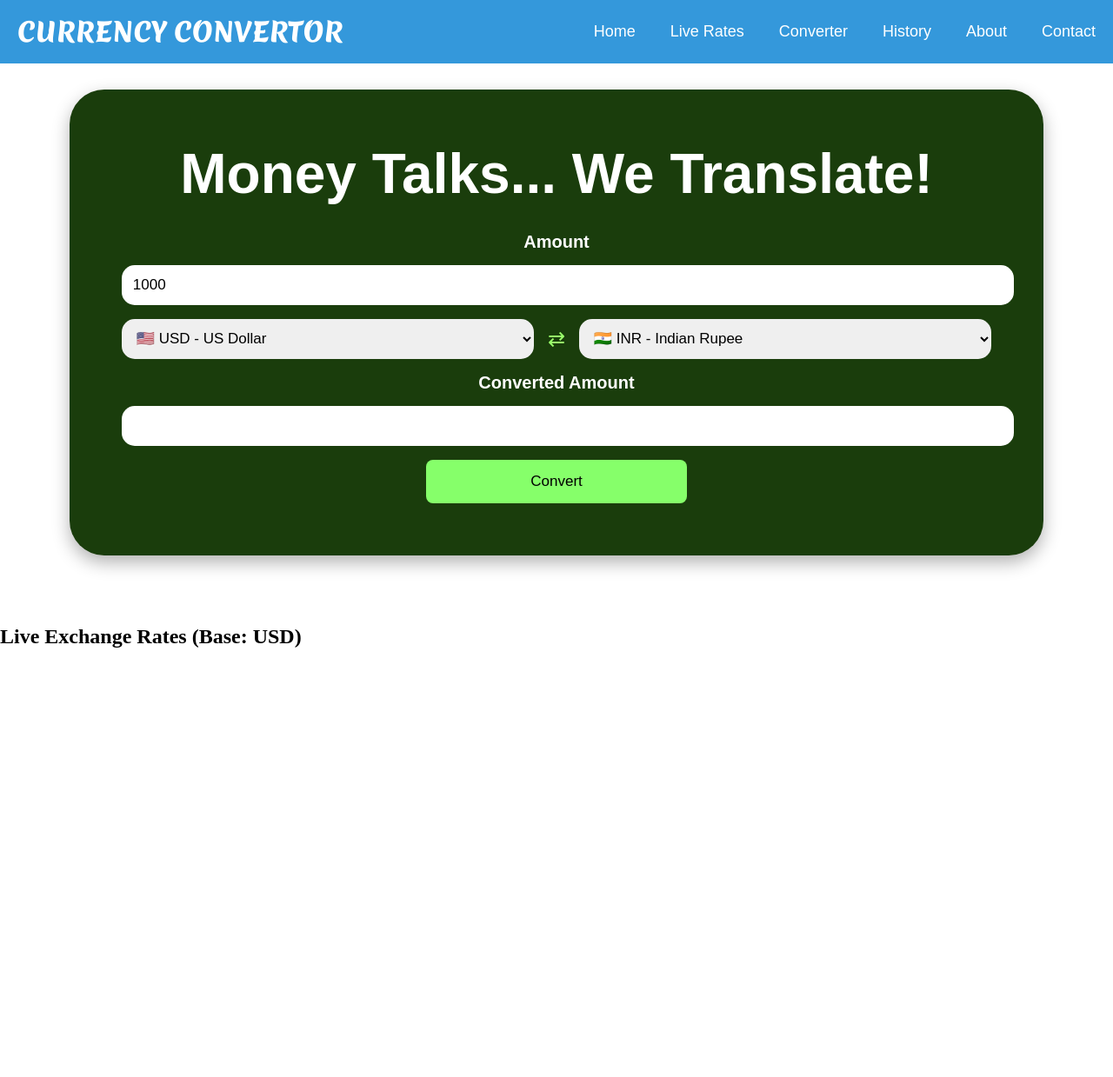
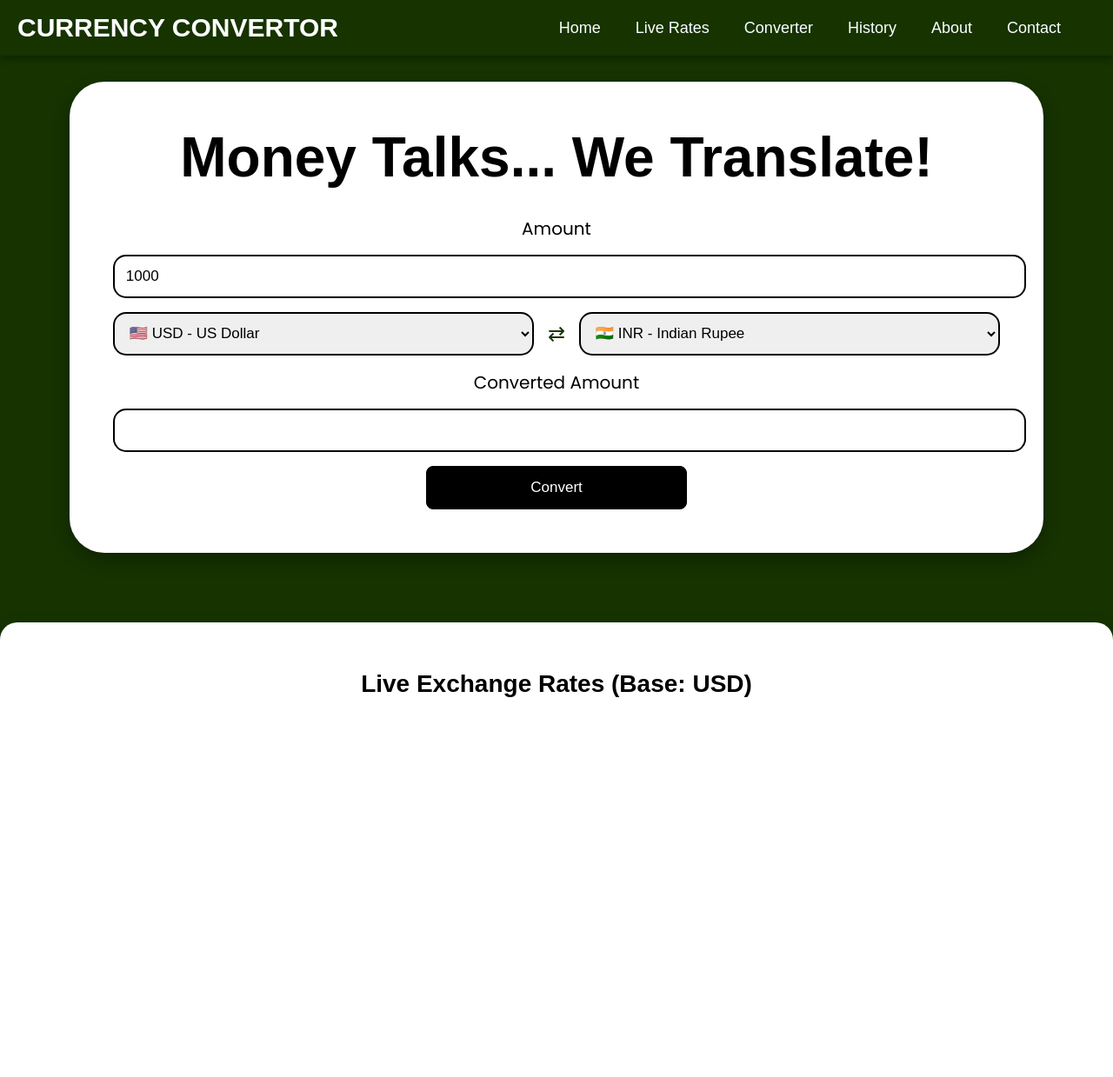
Before and after one commit to AyanNaskar08/Currency-Convertor-Website, a plain HTML site: page index.html in a window 1280 px wide. Shown: the top 1239 px of the page at 87% size. Before the commit the page ends 900 px from the top, so only its background shows below. Drawn offline with nearby package versions, Linux system fonts and the light colour scheme; no server answers; a web font is replaced by a local one.

Commit message:
Update style.css

```diff
--- a/style.css
+++ b/style.css
@@ -1,30 +1,32 @@
 @import url('https://fonts.googleapis.com/css2?family=Akaya+Kanadaka&family=Atma:wght@300;400;500;600;700&family=Barriecito&family=Cal+Sans&family=DM+Serif+Text:ital@0;1&family=Henny+Penny&family=IBM+Plex+Sans:wdth,wght@90,100&family=Merienda:wght@300..900&family=Montserrat:ital,wght@0,100..900;1,100..900&family=Open+Sans:ital,wght@0,300..800;1,300..800&family=Poppins:ital,wght@0,100;0,200;0,300;0,400;0,500;0,600;0,700;0,800;0,900;1,100;1,200;1,300;1,400;1,500;1,600;1,700;1,800;1,900&family=Roboto:ital,wght@0,100..900;1,100..900&family=Share+Tech&family=Source+Sans+3:ital,wght@0,200..900;1,200..900&family=WDXL+Lubrifont+TC&display=swap');
 @import url('https://fonts.googleapis.com/css2?family=Akaya+Kanadaka&family=Atma:wght@300;400;500;600;700&family=Barriecito&family=Cal+Sans&family=DM+Serif+Text:ital@0;1&family=Funnel+Display:wght@300..800&family=Henny+Penny&family=IBM+Plex+Sans:wdth,wght@90,100&family=Merienda:wght@300..900&family=Montserrat:ital,wght@0,100..900;1,100..900&family=Open+Sans:ital,wght@0,300..800;1,300..800&family=Poppins:ital,wght@0,100;0,200;0,300;0,400;0,500;0,600;0,700;0,800;0,900;1,100;1,200;1,300;1,400;1,500;1,600;1,700;1,800;1,900&family=Roboto:ital,wght@0,100..900;1,100..900&family=Share+Tech&family=Source+Sans+3:ital,wght@0,200..900;1,200..900&family=WDXL+Lubrifont+TC&display=swap');
 @import url('https://fonts.googleapis.com/css2?family=Funnel+Display:wght@300..800&display=swap');
-
-
 *{
     margin: 0;
     padding: 0;
 }
 
+body{
+  background-color:	#163300;
+}
 
 /* Navbar Styles */
 .navbar {
   display: flex;
   justify-content: space-between;
   align-items: center;
-  background-color: #3498db;
+  background-color: #163300;
   padding: 15px 20px;
   color: white;
   flex-wrap: wrap;
   cursor: pointer;
+   box-shadow: 0 4px 8px rgba(0, 0, 0, 0.3);
 }
 
 .logo {
   font-size: 30px;
   font-weight: 900;
-  font-family: "Merienda", cursive;
+  font-family: "Funnel Display", sans-serif;
 }
 
 .nav-links {
@@ -34,6 +36,7 @@
   align-items: center;
   gap: 40px;
   flex-wrap: wrap;
+  margin-right: 40px;
 }
 
 .nav-links li a {
@@ -55,8 +58,8 @@
   bottom: 0;
   width: 0%;
   height: 2px;
-  background-color: #00ffff; /* Neon cyan */
-  box-shadow: 0 0 8px #00ffff;
+  background-color: #01ffa6; /* Neon cyan */
+  box-shadow: 0 0 8px #01ffa6;
   transition: width 0.4s ease;
   border-radius: 4px;
 }
@@ -64,48 +67,11 @@
 /* On hover: text zoom + glowing line */
 .nav-links li a:hover {
   transform: scale(1.1);
-  color: #00ffff;
+  color: #01ffa6;
 }
 
 .nav-links li a:hover::after {
   width: 100%;
-}
-
-
-
-.dark-mode-toggle {
-  width: 37px;
-  height: 37px;
-  background-image: url("assests/download__4_-removebg-preview.png");
-  background-size: cover;
-  background-position: center;
-  background-repeat: no-repeat;
-  border: none;
-  cursor: pointer;
-  border-radius: 50%;
-  box-shadow: 0 0 6px #000000;
-  transition: transform 0.3s ease;
-}
-
-.dark-mode-toggle:hover {
-  transform: scale(1.2);
-}
-
-
-/* Dark mode support */
-.dark-mode {
-  background-color: #121212;
-  color: #f0f0f0;
-}
-
-.dark-mode .container,
-.dark-mode .navbar {
-  background-color: #1f1f1f;
-  color: #f0f0f0;
-}
-
-.dark-mode .nav-links li a {
-  color: #f0f0f0;
 }
 
 
@@ -116,25 +82,21 @@
     width: 100%;
     margin-top: 10px;
   }
-
-  .dark-mode-toggle {
-    margin-top: 10px;
-    width: 100%;
-  }
 }
 
+
 .converter-card {
-  background: #1a3d0c;
+  background: #ffffff;
   border-radius: 2.5rem;
   box-shadow: 0 8px 20px rgba(0, 0, 0, 0.3);
   text-align: center;
   margin: 80px;
-  padding: 60px;
+  padding: 50px;
   margin-top: 30px;
 }
 
 .converter-card h2 {
-  color: #ffffff;
+  color: #000000;
   font-family: "Funnel Display", sans-serif;
   font-size: 4rem;
   margin-bottom: 30px;
@@ -147,9 +109,8 @@
 .input-group label {
     display: block;
     margin-bottom: 15px;
-    font-weight: 600;
-    color: white;
-    font-family: "Funnel Display", sans-serif;
+    color: rgb(0, 0, 0);
+    font-family: "poppins", sans-serif;
     font-size: 20px;
   }
 
@@ -158,9 +119,8 @@
     width: 100%;
     padding: 0.8rem;
     border-radius: 15px;
-    border: none;
+    border: 2px solid black;
     font-size: 17px;
-    font-family: "Funnel Display", sans-serif;
 }
 
 .currency-select {
@@ -171,20 +131,8 @@
 
 .swap-icon {
   font-size: 1.5rem;
-  color: #9aff6b;
+  color: #163300;
 }
-
-  input[type="number"]::-webkit-inner-spin-button,
-   input[type="number"]::-webkit-outer-spin-button {
-     -webkit-appearance: none;
-     margin: 0;
-   }
-
-   input[type="number"] {
-     -moz-appearance: textfield;
-   }
-
-
 
 .buttons {
   display: flex;
@@ -197,14 +145,14 @@
   padding: 0.8rem 1.2rem;
   font-size: 1rem;
   border-radius: 8px;
+  border: 1px solid black;
   cursor: pointer;
-  border: none;
   transition: all 0.3s ease;
 }
 
 .btn-solid {
-  background: #86ff6a;
-  color: #000;
+  background: #000000;
+  color: #ffffff;
   width: 300px;
   height: 50px;
   font-size: 17px;
@@ -213,5 +161,30 @@
 }
 
 .btn-solid:hover {
-  background: #aaff85;
+  background: #ffffff;
+  color: black;
 }
+
+
+/* Card Styling for Chart */
+.chart-card {
+  max-width: 900px;
+  margin: 60px auto;
+  background-color: rgb(255, 255, 255);
+  padding: 55px 237px;
+  border-radius: 20px;
+  box-shadow: 0 10px 25px rgba(0, 0, 0, 0.2);
+  text-align: center;
+}
+
+.chart-card h2 {
+  font-size: 28px;
+  margin-bottom: 30px;
+  font-family: "Funnel Display", sans-serif;
+  color: #000000;
+}
+
+#liveRatesChart {
+  width: 100% !important;
+  height: auto !important;
+}
```
